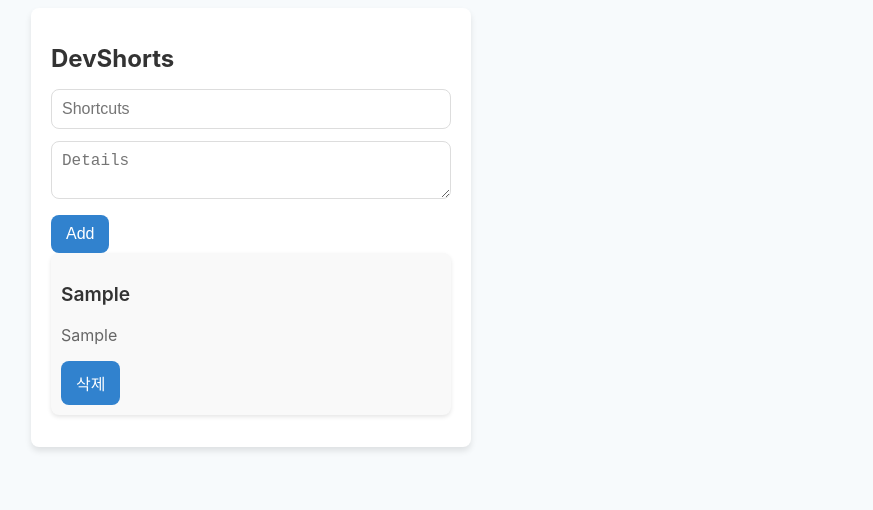
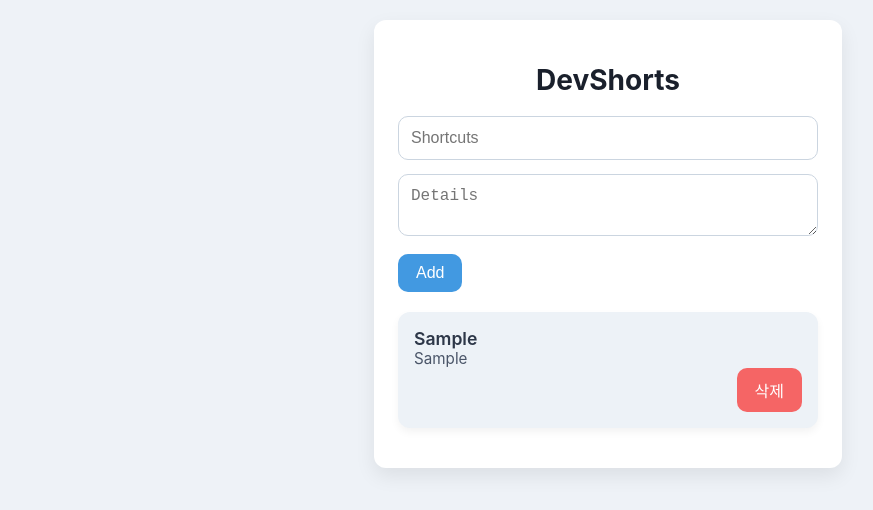
Before and after one commit to qormsxo/dev-shorts, a React (Vite) app: page / in a window 1280 px wide. Both pictures are taken after typing "Sample", "Sample" into the empty fields and a click on the button "Add". Shown: the top 510 px of the page, without its empty margins (32-905 px from the left). Built offline with nearby package versions, Linux system fonts and the light colour scheme.

Commit message:
✨ 디자인 수정 및 클릭시 복사기능 추가

```diff
--- a/src/components/AddEntryForm.tsx
+++ b/src/components/AddEntryForm.tsx
@@ -1,5 +1,5 @@
 import React, { useState } from 'react';
-import { ShortCuts } from './shortCutList';
+import { ShortCuts } from './ShortCutList';
 
 // 함수 타입 정의
 interface AddEntryFormProps {
--- a/src/components/ShortCutList.tsx
+++ b/src/components/ShortCutList.tsx
@@ -9,22 +9,38 @@ export interface ShortCuts {
 interface ShortCutListListProps {
     cheatSheets: ShortCuts[];
     onDelete: (index: number) => void;  // 삭제 기능을 위한 onDelete 함수 추가
-  }
+}
 
 
 export const ShortCutList: React.FC<ShortCutListListProps> = ({ cheatSheets, onDelete }) => {
+
+    const handleCopy = (content: string) => {
+        navigator.clipboard.writeText(content).then(() => {
+            alert('내용이 복사되었습니다!');
+        }).catch(err => {
+            console.error('복사 실패:', err);
+        });
+    };
+
     return (
         <div className="cheat-sheet-list">
             {cheatSheets.length === 0 ? (
                 <p>No cheat sheets available.</p>
             ) : (
                 cheatSheets.map((sheet, index) => (
-                    <div key={index} className="cheat-sheet-item">
-                        <h3 className="font-semibold">{sheet.shortCuts}</h3>
+                    <div
+                        key={index}
+                        className="cheat-sheet-item"
+                        onClick={() => handleCopy(sheet.shortCuts)}  // 클릭 시 복사
+                    >
+                        <h3>{sheet.shortCuts}</h3>
                         <p>{sheet.details}</p>
                         <button
-                            onClick={() => onDelete(index)}  // 삭제 버튼 클릭 시 onDelete 호출
-                            className="bg-red-500 text-white p-2 rounded mt-2"
+                            onClick={(e) => {
+                                e.stopPropagation();  // 버튼 클릭 시 div의 onClick 이벤트가 호출되지 않도록 함
+                                onDelete(index);
+                            }}
+                            className="delete"
                         >
                             삭제
                         </button>
--- a/src/styles/tailwind.css
+++ b/src/styles/tailwind.css
@@ -1,96 +1,119 @@
-/* tailwind.css */
-
 body {
-  background-color: #f7fafc;
+  background-color: #eef2f7;
   font-family: 'Inter', sans-serif;
-  width: 550px; /* 원하는 너비 설정 */
+  width: 550px;
+  margin: 0 auto;
+  padding: 20px 0;
 }
 
 .popup-container {
-  padding: 20px;
-  max-width: 400px;
+  padding: 24px;
+  max-width: 420px;
   margin: auto;
-  background-color: #fff;
-  border-radius: 8px;
-  box-shadow: 0 4px 6px rgba(0, 0, 0, 0.1);
+  background-color: #ffffff;
+  border-radius: 12px;
+  box-shadow: 0 8px 20px rgba(0, 0, 0, 0.08);
 }
 
-/* 제목 스타일 */
 h1 {
-  font-size: 1.5rem;
-  color: #333;
-  margin-bottom: 1rem;
+  font-size: 1.75rem;
+  color: #1a202c;
+  margin-bottom: 1.2rem;
+  font-weight: 700;
+  text-align: center;
+}
+.cheat-sheet-list{
+  margin-top: 20px;
 }
 
-/* 리스트 항목 스타일 */
 .cheat-sheet-item {
-  background-color: #f9f9f9;
-  padding: 10px;
-  margin-bottom: 12px;
-  border-radius: 8px;
-  box-shadow: 0 2px 4px rgba(0, 0, 0, 0.1);
+  background-color: #edf2f7;
+  padding: 16px;
+  margin-bottom: 16px;
+  border-radius: 12px;
+  box-shadow: 0 4px 8px rgba(0, 0, 0, 0.05);
+  transition: background-color 0.2s ease;
+  display: flex;
+  flex-direction: column; /* 세로로 정렬 */
 }
 
-.cheat-sheet-item:hover {
-  background-color: #f0f0f0;
+.cheat-sheet-item h3 {
+  font-size: 1.1rem;
+  font-weight: 600;
+  color: #2d3748;
+  margin: 0;
+  flex-grow: 1; /* 제목이 가능한 공간을 차지하도록 */
 }
 
+.cheat-sheet-item p {
+  font-size: 0.95rem;
+  color: #4a5568;
+  margin: 0;
+}
+.cheat-sheet-item .delete {
+  margin-left: auto; /* 버튼을 오른쪽 끝으로 정렬 */
+  background-color: #f56565;
+}
+
+
 h3 {
-  font-size: 1.2rem;
-  color: #333;
+  font-size: 1.25rem;
+  color: #2d3748;
   font-weight: 600;
+  margin-bottom: 4px;
 }
 
 p {
-  font-size: 1rem;
-  color: #666;
-  margin-top: 0.5rem;
+  font-size: 0.95rem;
+  color: #4a5568;
 }
 
-/* 폼 스타일 */
 input[type="text"],
 textarea {
   width: 100%;
-  padding: 10px;
-  border: 1px solid #ddd;
-  border-radius: 8px;
-  margin-bottom: 12px;
+  padding: 12px;
+  border: 1px solid #cbd5e0;
+  border-radius: 10px;
+  margin-bottom: 14px;
   font-size: 1rem;
   box-sizing: border-box;
+  background-color: #ffffff;
+  transition: border-color 0.2s ease, box-shadow 0.2s ease;
 }
 
 input[type="text"]:focus,
 textarea:focus {
-  border-color: #3182ce;
+  border-color: #4299e1;
+  box-shadow: 0 0 0 2px rgba(66, 153, 225, 0.4);
   outline: none;
 }
 
-/* 버튼 스타일 */
 button {
-  background-color: #3182ce;
-  color: #fff;
-  padding: 10px 15px;
-  border-radius: 8px;
+  background-color: #4299e1;
+  color: #ffffff;
+  padding: 10px 18px;
+  border-radius: 10px;
   border: none;
   font-size: 1rem;
   cursor: pointer;
-  transition: background-color 0.3s ease;
+  transition: background-color 0.3s ease, transform 0.1s ease;
 }
 
 button:hover {
-  background-color: #2b6cb0;
+  background-color: #3182ce;
 }
 
 button:active {
   background-color: #2b6cb0;
-  transform: translateY(1px);
+  transform: scale(0.98);
 }
 
-/* 삭제 버튼 스타일 */
+
 button.delete {
-  background-color: #e53e3e;
+  background-color: #f56565;
+
 }
 
 button.delete:hover {
-  background-color: #c53030;
+  background-color: #e53e3e;
 }
```
